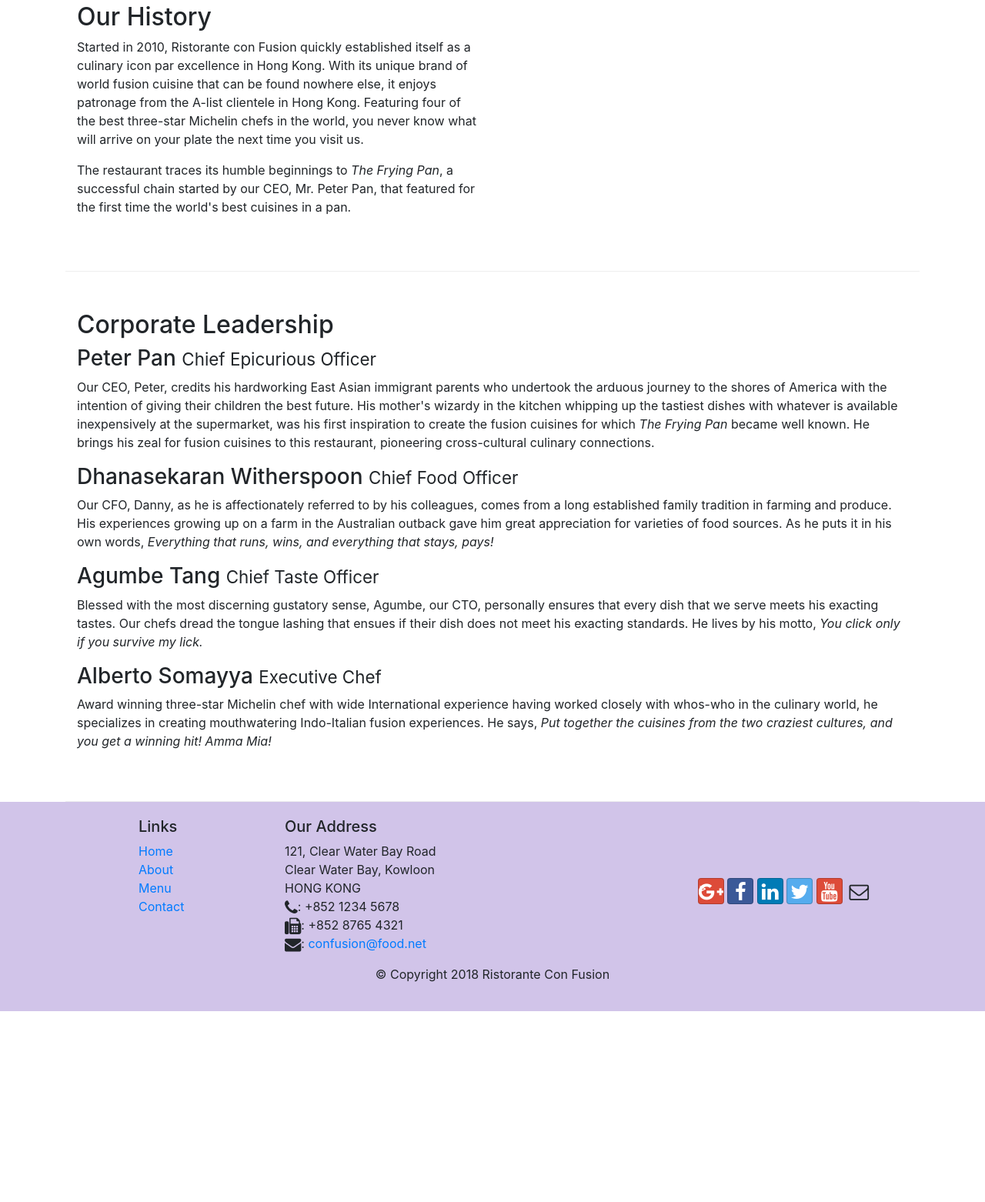
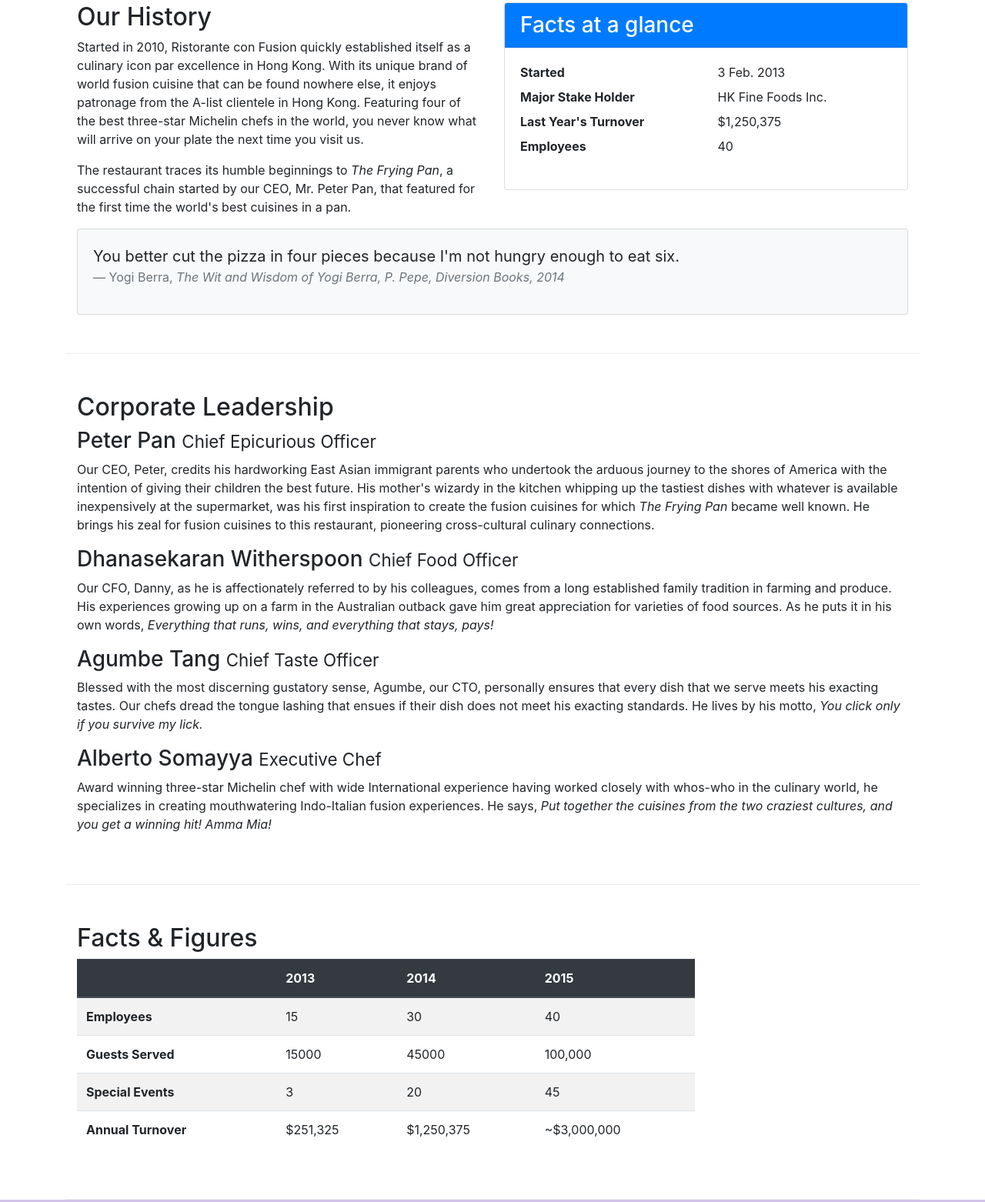
Before and after one commit to nico-rodriguez/front-end-web-ui-frameworks-and-tools-bootstrap4-course, a website: page aboutus.html in a window 1280 px wide. Shown: the part 462-2024 px from the top of the page at 77% size. Before the commit the page ends 1776 px from the top, so only its background shows below. Drawn offline with nearby package versions, Linux system fonts and the light colour scheme.

Commit message:
Displaying Content: Tables and Cards

```diff
--- a/aboutus.html
+++ b/aboutus.html
@@ -63,7 +63,34 @@
         <p>Started in 2010, Ristorante con Fusion quickly established itself as a culinary icon par excellence in Hong Kong. With its unique brand of world fusion cuisine that can be found nowhere else, it enjoys patronage from the A-list clientele in Hong Kong.  Featuring four of the best three-star Michelin chefs in the world, you never know what will arrive on your plate the next time you visit us.</p>
         <p>The restaurant traces its humble beginnings to <em>The Frying Pan</em>, a successful chain started by our CEO, Mr. Peter Pan, that featured for the first time the world's best cuisines in a pan.</p>
       </div>
-      <div>
+      <div class="col-sm">
+        <div class="card">
+          <h3 class="card-header bg-primary text-white">Facts at a glance</h3>
+          <div class="card-body">
+            <dl class="row">
+              <dt class="col-6">Started</dt>
+              <dd class="col-6">3 Feb. 2013</dd>
+              <dt class="col-6">Major Stake Holder</dt>
+              <dd class="col-6">HK Fine Foods Inc.</dd>
+              <dt class="col-6">Last Year's Turnover</dt>
+              <dd class="col-6">$1,250,375</dd>
+              <dt class="col-6">Employees</dt>
+              <dd class="col-6">40</dd>
+            </dl>
+          </div>
+        </div>
+      </div>
+      <div class="col-12">
+        <div class="card card-body bg-light">
+          <blockquote class="blockquote">
+            <p class="mb-0">You better cut the pizza in four pieces because
+              I'm not hungry enough to eat six.</p>
+              <footer class="blockquote-footer">Yogi Berra,
+                <cite title="Source Title">The Wit and Wisdom of Yogi Berra,
+                  P. Pepe, Diversion Books, 2014</cite>
+                </footer>
+              </blockquote>
+            </div>
           </div>
         </div>
 
@@ -79,6 +106,51 @@
             <p class="d-none d-sm-block">Blessed with the most discerning gustatory sense, Agumbe, our CTO, personally ensures that every dish that we serve meets his exacting tastes. Our chefs dread the tongue lashing that ensues if their dish does not meet his exacting standards. He lives by his motto, <em>You click only if you survive my lick.</em></p>
             <h3>Alberto Somayya <small>Executive Chef</small></h3>
             <p class="d-none d-sm-block">Award winning three-star Michelin chef with wide International experience having worked closely with whos-who in the culinary world, he specializes in creating mouthwatering Indo-Italian fusion experiences. He says, <em>Put together the cuisines from the two craziest cultures, and you get a winning hit! Amma Mia!</em></p>
+          </div>
+        </div>
+        <div class="row row-content">
+          <div class="col-12 col-sm-9">
+            <h2>Facts &amp; Figures</h2>
+            <div class="table-responsive">
+              <table class="table table-striped">
+                <thead class="thead-dark">
+                  <tr>
+                    <th>&nbsp;</th>
+                    <th>2013</th>
+                    <th>2014</th>
+                    <th>2015</th>
+                  </tr>
+                </thead>
+                <tbody>
+                  <tr>
+                    <th>Employees</th>
+                    <td>15</td>
+                    <td>30</td>
+                    <td>40</td>
+                  </tr>
+                  <tr>
+                    <th>Guests Served</th>
+                    <td>15000</td>
+                    <td>45000</td>
+                    <td>100,000</td>
+                  </tr>
+                  <tr>
+                    <th>Special Events</th>
+                    <td>3</td>
+                    <td>20</td>
+                    <td>45</td>
+                  </tr>
+                  <tr>
+                    <th>Annual Turnover</th>
+                    <td>$251,325</td>
+                    <td>$1,250,375</td>
+                    <td>~$3,000,000</td>
+                  </tr>
+                </tbody>
+              </table>
+            </div>
+          </div>
+          <div class="col-12 col-sm-3">
           </div>
         </div>
 
```
Lines whose indentation alone changed are shown as unchanged.
